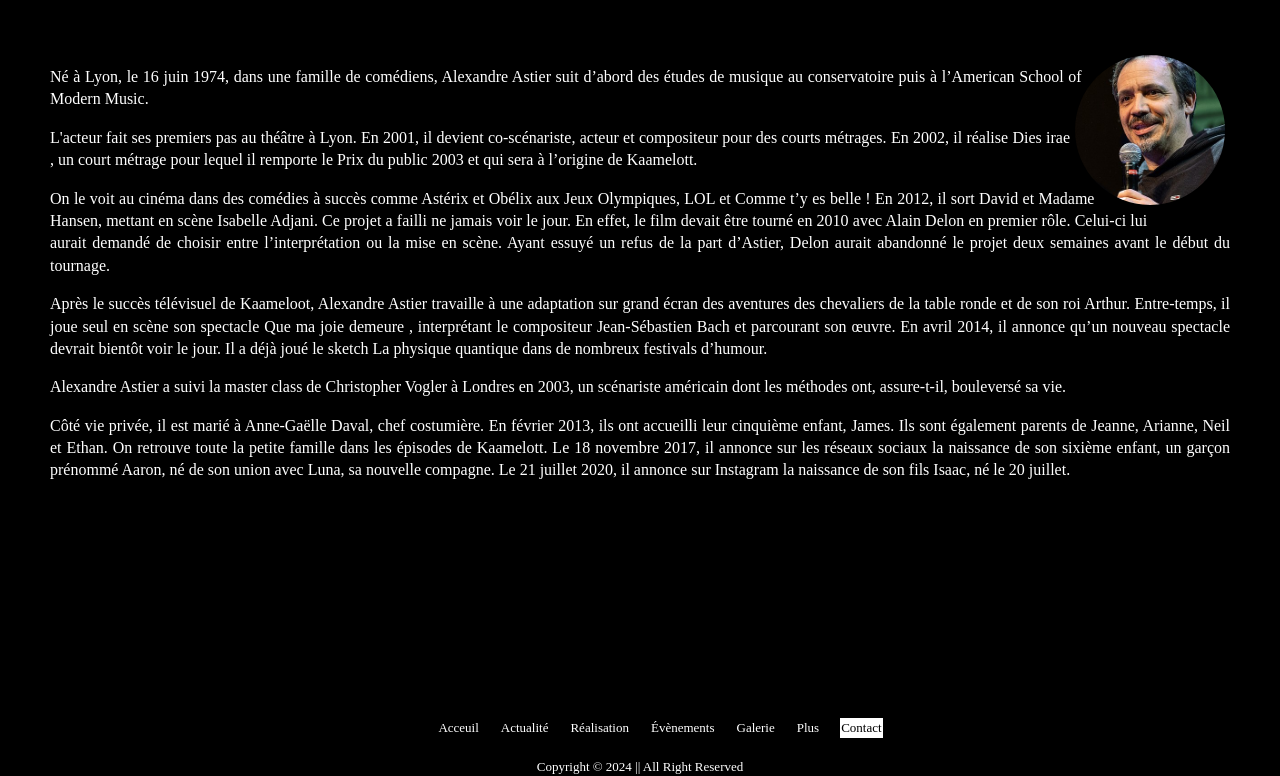
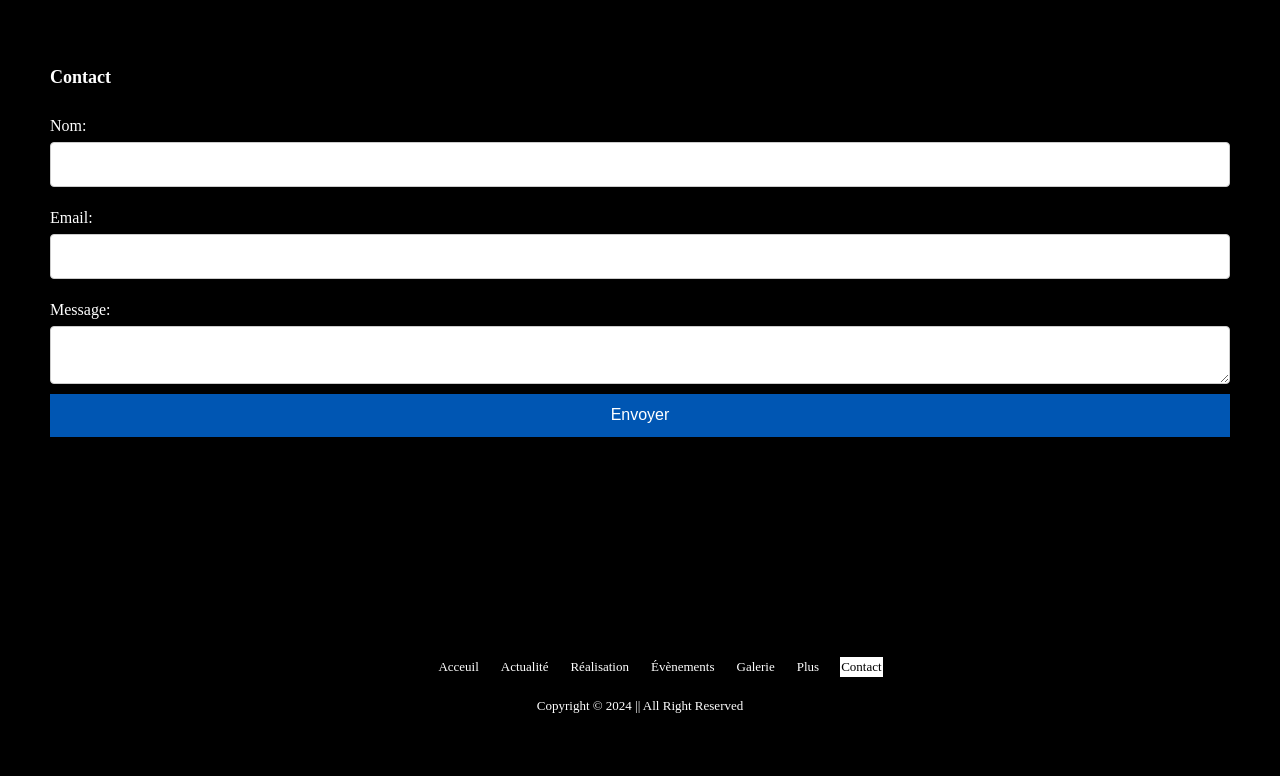
Before and after one commit to nelson-deschampslaplateformeio/fansite, a plain HTML site: page fansite3/contact.html in a window 1280 px wide. Shown: the part 50-826 px from the top of the page. After the commit the page ends 800 px from the top, so only its background shows below. Drawn offline with Linux system fonts and the light colour scheme.

Commit message:
contact correct

```diff
--- a/fansite3/contact.html
+++ b/fansite3/contact.html
@@ -52,76 +52,18 @@
         </div>
     </header>
     <main id="présentation">
-        <article>
-            <img
-            id="AA"
-            src="Images/AA.jpg"
-            alt="Alexandre Astier"/>
-            <div>
-                <p>
-                    Né à Lyon, le 16 juin 1974,
-                    dans une famille de comédiens,
-                    Alexandre Astier suit d’abord des études de
-                    musique au conservatoire puis à
-                    l’American School of Modern Music.
-                </p>
-                <p>
-                    L'acteur fait ses premiers pas au théâtre à Lyon.
-                    En 2001, il devient co-scénariste,
-                    acteur et compositeur pour des courts métrages.
-                    En 2002, il réalise Dies irae ,
-                    un court métrage pour lequel il remporte
-                    le Prix du public 2003 et qui sera
-                    à l’origine de Kaamelott.
-                </p>
-                <p>
-                    On le voit au cinéma dans des comédies à succès
-                    comme Astérix et Obélix aux Jeux Olympiques,
-                    LOL et Comme t’y es belle ! En 2012,
-                    il sort David et Madame Hansen,
-                    mettant en scène Isabelle Adjani.
-                    Ce projet a failli ne jamais voir le jour.
-                    En effet, le film devait être tourné en 2010
-                    avec Alain Delon en premier rôle. Celui-ci
-                    lui aurait demandé de choisir entre l’interprétation
-                    ou la mise en scène. Ayant essuyé un refus de la part d’Astier,
-                    Delon aurait abandonné le projet
-                    deux semaines avant le début du tournage.
-                </p>
-                <p>
-                    Après le succès télévisuel de Kaameloot,
-                    Alexandre Astier travaille à une adaptation sur
-                    grand écran des aventures des chevaliers de
-                    la table ronde et de son roi Arthur.
-                    Entre-temps, il joue seul en scène son spectacle
-                    Que ma joie demeure , interprétant le compositeur
-                    Jean-Sébastien Bach et parcourant son œuvre.
-                    En avril 2014, il annonce qu’un nouveau spectacle
-                    devrait bientôt voir le jour. Il a déjà joué
-                    le sketch La physique quantique dans de nombreux
-                    festivals d’humour.
-                </p>
-                <p>
-                    Alexandre Astier a suivi la master class de
-                    Christopher Vogler à Londres en 2003,
-                    un scénariste américain dont les méthodes ont,
-                    assure-t-il, bouleversé sa vie.
-                </p>
-                <p>
-                    Côté vie privée, il est marié à Anne-Gaëlle Daval,
-                    chef costumière. En février 2013, ils ont accueilli
-                    leur cinquième enfant, James. Ils sont également
-                    parents de Jeanne, Arianne, Neil et Ethan.
-                    On retrouve toute la petite famille dans
-                    les épisodes de Kaamelott. Le 18 novembre 2017,
-                    il annonce sur les réseaux sociaux la naissance
-                    de son sixième enfant, un garçon prénommé Aaron,
-                    né de son union avec Luna, sa nouvelle compagne.
-                    Le 21 juillet 2020, il annonce sur Instagram la
-                    naissance de son fils Isaac, né le 20 juillet.
-                </p>
-            </div>
-        </article>
+        <section id="contact">
+            <h2>Contact</h2>
+            <form action="#" method="post">
+                <label for="name">Nom:</label>
+                <input type="text" id="name" name="name" required>
+                <label for="email">Email:</label>
+                <input type="email" id="email" name="email" required>
+                <label for="message">Message:</label>
+                <textarea id="message" name="message" required></textarea>
+                <button type="submit">Envoyer</button>
+            </form>
+        </section>
     </main>
     <footer>
         <!-- liste pages -->
--- a/fansite3/fansite3.css
+++ b/fansite3/fansite3.css
@@ -184,6 +184,36 @@ iframe {
     transition: left 0.65s ease-out;
 }
 
+/* Contact */
+
+form {
+    display: flex;
+    flex-direction: column;
+}
+
+form label {
+    margin: 10px 0 5px;
+}
+
+form input, form textarea {
+    padding: 10px;
+    margin-bottom: 10px;
+    border: 1px solid #ccc;
+    border-radius: 4px;
+}
+
+form button {
+    padding: 10px;
+    background-color: #0056b3;
+    color: white;
+    border: none;
+    cursor: pointer;
+}
+
+form button:hover {
+    background-color: #003f7f;
+}
+
 
 
 
```
